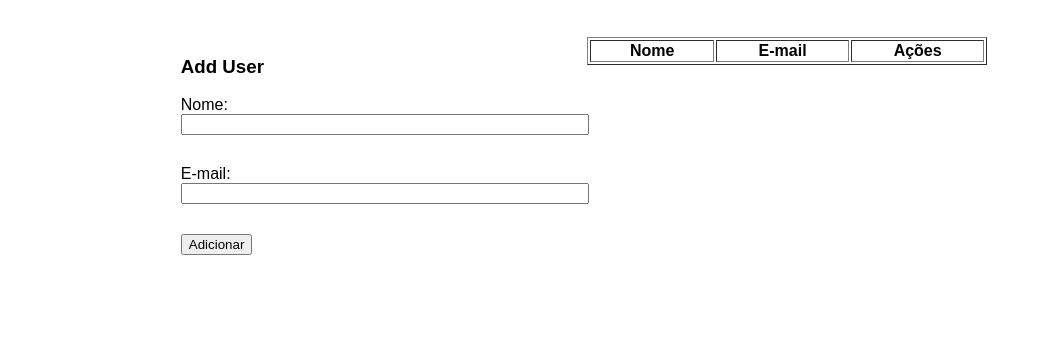
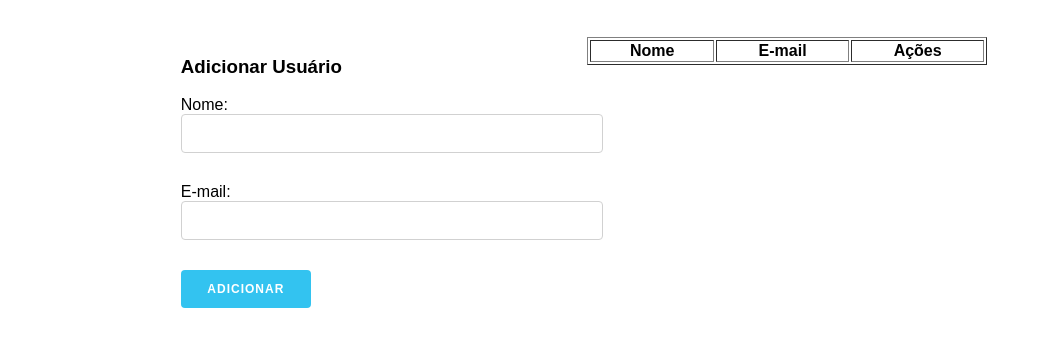
Before and after one commit to THGCF/Formulario, a plain HTML site: page index.html in a window 1280 px wide. Shown: the part 61-408 px from the top of the page, without its empty margins (0-1040 px from the left). Drawn offline with Linux system fonts and the light colour scheme.

Commit message:
comecei a estilizar a página

```diff
--- a/index.css
+++ b/index.css
@@ -21,4 +21,26 @@ body {
 
 input {
     width: 400px;
+    height: 25px;
+    background-color: #fff;
+    border: 1px solid #d1d1d1;
+    border-radius: 4px;
+    padding: 6px 10px;
 }
+
+#botao-adicionar {
+    color: #fff;
+    background-color: #33c3f0;
+    border: #33c3f0;
+    border-radius: 4px;
+    height: 38px;
+    width: 130px;
+    font-size: 12px;
+    font-weight: 600;
+    letter-spacing: 1px;
+    text-transform: uppercase;
+}
+
+h3 {
+    width: 200px;
+}
--- a/index.html
+++ b/index.html
@@ -14,7 +14,7 @@
         <div class="line">
             <div class="forms">
                 <form>
-                    <h3>Add User</h3>
+                    <h3>Adicionar Usuário</h3>
                     <div class="parte-um">
                         <label for="nome">Nome:</label>
                         <br>
```
